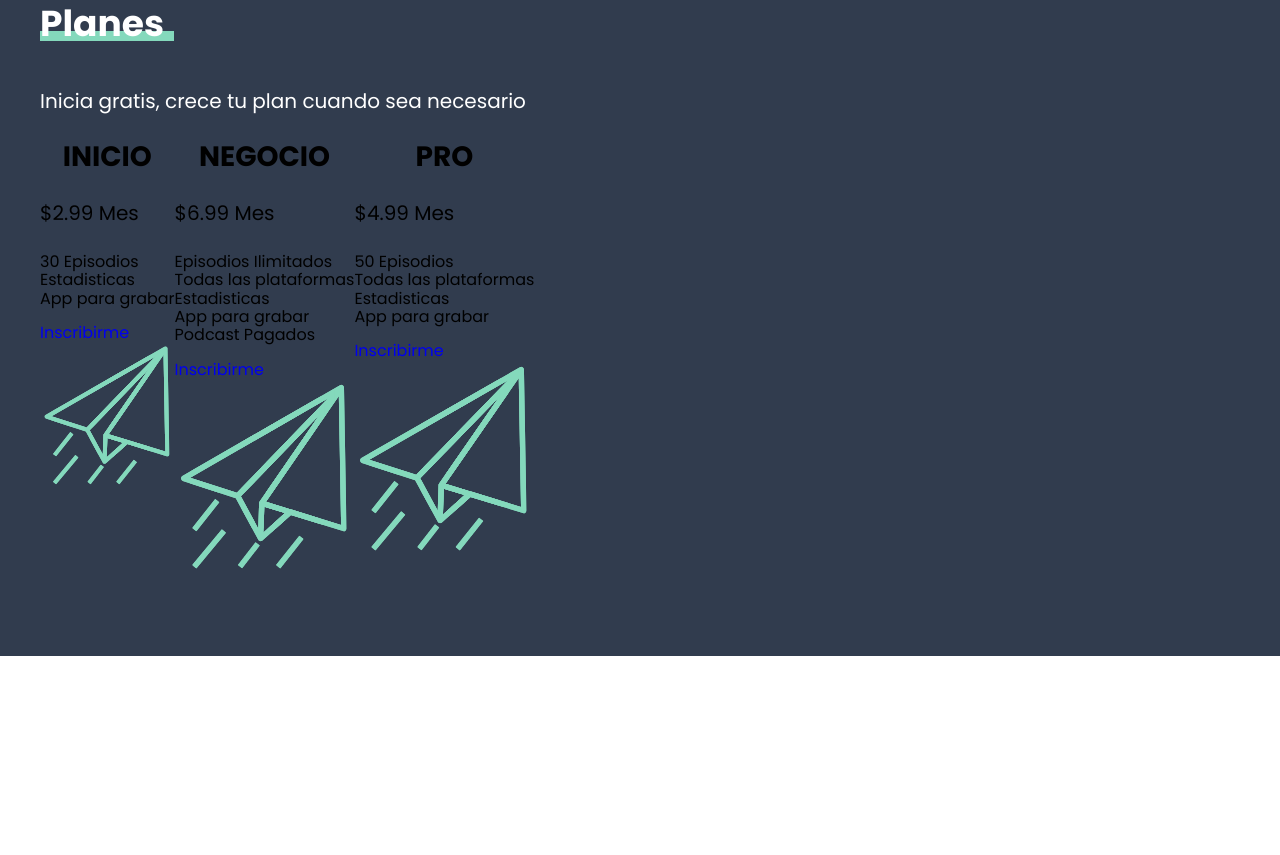
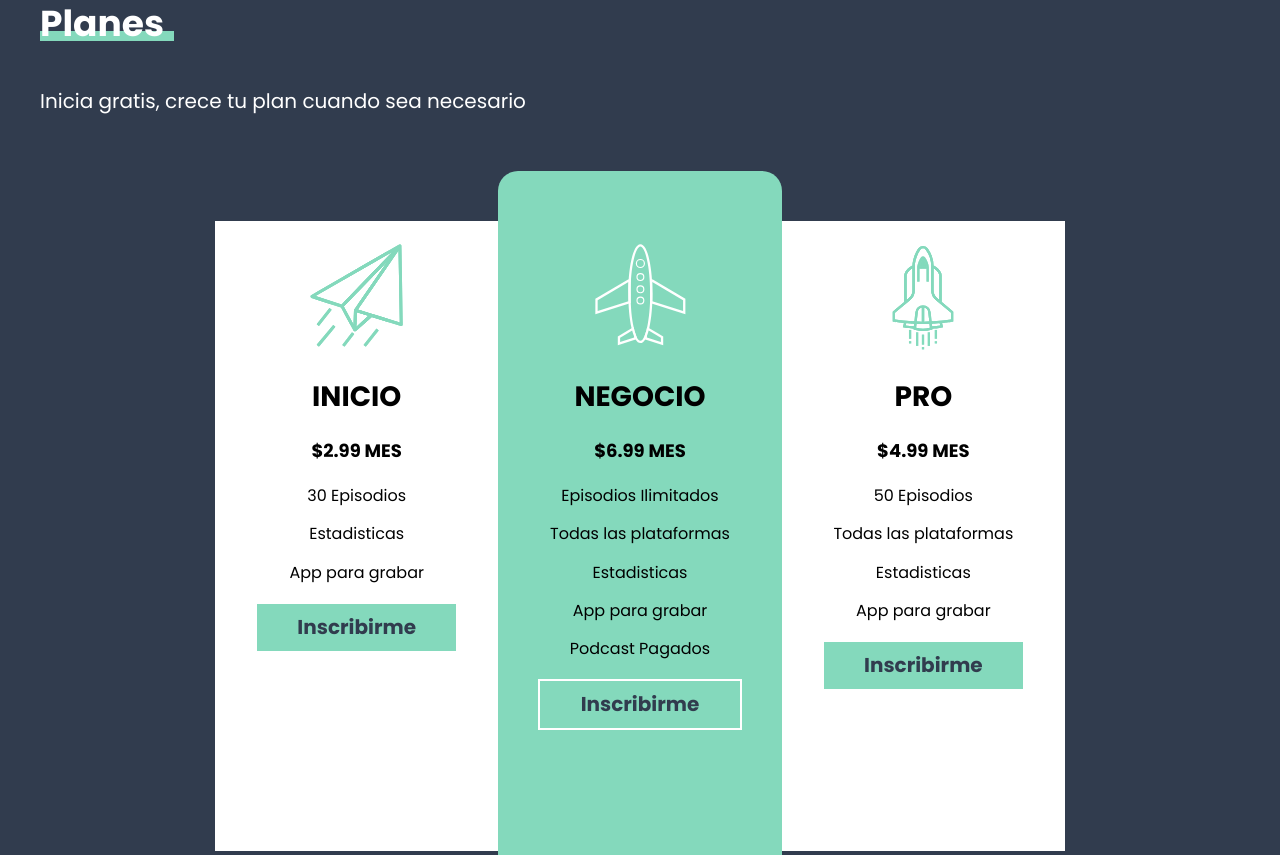
Before and after one commit to SebaGossos/appPodcast, a website: page index.html in a window 1280 px wide. Shown: the part 3224-4079 px from the top of the page. Before the commit the page ends 3880 px from the top, so only its background shows below. Drawn offline with Linux system fonts and the light colour scheme.

Commit message:
terminando section planes

```diff
--- a/index.html
+++ b/index.html
@@ -76,20 +76,19 @@
                     <h3>inicio</h3>
                     <p class="precio">$2.99 Mes</p>
 
-                    <ul class="listador">
+                    <ul class="listado">
                         <li>30 Episodios</li>
                         <li>Estadisticas</li>
                         <li>App para grabar</li>
                     </ul>
                     <a href="#" class="boton-plan">Inscribirme</a>
-                    <img src="./build/img/icono_inicio.svg" alt="imagen inicio">
                 </div> <!-- .plan -->
 
                 <div class="plan negocio">
                     <h3>Negocio</h3>
                     <p class="precio">$6.99 Mes</p>
 
-                    <ul class="listador">
+                    <ul class="listado">
                         <li>Episodios Ilimitados</li>
                         <li>Todas las plataformas</li>
                         <li>Estadisticas</li>
@@ -97,24 +96,50 @@
                         <li>Podcast Pagados</li>
                     </ul>
                     <a href="#" class="boton-plan">Inscribirme</a>
-                    <img src="./build/img/icono_inicio.svg" alt="imagen inicio">
                 </div> <!-- .plan -->
 
                 <div class="plan pro">
                     <h3>Pro</h3>
                     <p class="precio">$4.99 Mes</p>
 
-                    <ul class="listador">
+                    <ul class="listado">
                         <li>50 Episodios</li>
                         <li>Todas las plataformas</li>
                         <li>Estadisticas</li>
                         <li>App para grabar</li>
                     </ul>
                     <a href="#" class="boton-plan">Inscribirme</a>
-                    <img src="./build/img/icono_inicio.svg" alt="imagen inicio">
                 </div> <!-- .plan -->
             </div>
         </div>
     </section>
+
+    <!-- Testimoniales -->
+    <section class="contenedor seccion testimoniales">
+        <div class="imagen">
+            <picture>
+                <source srcset="./build/img/app.avif" type="image/avif">
+                <source srcset="./build/img/app.webp" type="image/webp">
+                <img loading="lazy" src="./build/img/app.jpg" width="" height="" alt= "app imagen" >
+            <picture>
+        </div>
+
+        <div class="contenido">
+            <h2>Testimoniales</h2>
+
+            <div class="testimonial">
+                <p>Lorem ipsum dolor sit amet consectetur adipisicing elit. Sunt reiciendis delectus voluptates libero quasi doloribus odit animi, quam necessitatibus saepe iste facere placeat possimus eveniet.</p>
+            </div>
+
+            <div class="testimonial">
+                <p>Lorem ipsum dolor sit amet consectetur adipisicing elit. Sunt reiciendis delectus voluptates libero quasi doloribus odit animi, quam necessitatibus saepe iste facere placeat possimus eveniet.</p>
+            </div>
+
+            <div class="testimonial">
+                <p>Lorem ipsum dolor sit amet consectetur adipisicing elit. Sunt reiciendis delectus voluptates libero quasi doloribus odit animi, quam necessitatibus saepe iste facere placeat possimus eveniet.</p>
+            </div>
+        </div>
+    </section>
+
 </body>
 </html>
--- a/src/scss/base/_mixins.scss
+++ b/src/scss/base/_mixins.scss
@@ -58,6 +58,13 @@
     background-position: top center;
 }
 
+@mixin iconBg($url){
+    background-image: url($url);
+    background-repeat: no-repeat;
+    background-position: 50% 2rem;
+    background-size: 10rem;
+}
+
 @mixin headingBorderBottom($colorTexto, $colorLinea){
     font-size: 3.6rem;
     display: inline-block;
--- a/src/scss/ui/_botones.scss
+++ b/src/scss/ui/_botones.scss
@@ -5,3 +5,10 @@
 .boton-primario{
     @include m.boton(v.$primario, v.$secundario);
 }
+
+.boton-plan{
+    @extend .boton-primario;
+    border: 2px solid v.$blanco;
+    margin-top: 2rem;
+    display: block;
+}
--- a/src/scss/ui/_planes.scss
+++ b/src/scss/ui/_planes.scss
@@ -19,19 +19,60 @@
 
     @include m.tablet {
         flex-direction: row;
+        max-width: 85rem;
+        margin: 10rem auto 0 auto;
     }
 
     .plan{
+        flex-grow: 1;
+        background-color: v.$blanco;
+        padding: 16rem 4rem;
+        border-bottom: 1px solid #e1e1e1;
+        @include m.tablet {
+            border: unset;
+            transition: transform .33s;
+            &:hover{
+                transform: scale(1.1);
+            }
+        }
+        .precio{
+            font-size: 1.8rem;
+            text-align: center;
+            font-weight: 700;
+            text-transform: uppercase;
+        }
+        .listado{
+            li{
+                text-align: center;
+                margin-bottom: 2rem;
 
+                &:last-of-type{
+                    margin-bottom: 0;
+                }
+            }
+        }
+        &.inicio{
+            @include m.iconBg('../img/icono_inicio.svg');
+        }
 
         &.negocio{
             order: -1;
+            background-color: v.$primario;
+            padding-top: calc(16rem + 5rem);
+
+            @include m.iconBg('../img/icono_negocio.svg');
             @include m.tablet {
                 order: unset;
+                margin-top: -5rem;
+                margin-bottom: -5rem;
+                border-radius: 2rem;
+                background-position: 50% 7rem;
+                z-index: 100;
             }
         }
         &.pro{
             order: -1;
+            @include m.iconBg('../img/icono_pro.svg');
             @include m.tablet {
                 order: unset;
             }
```
Also changed, not shown: build/css/app.css, 1 other file.
